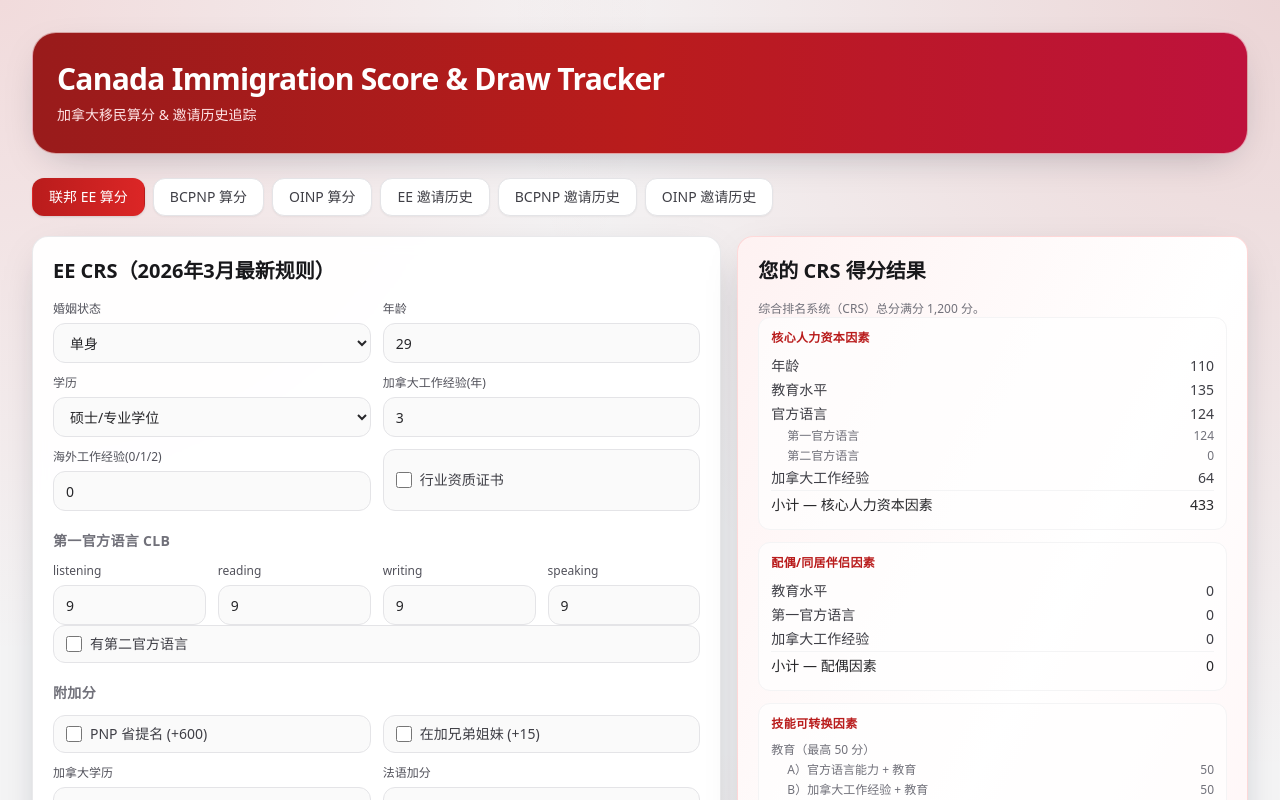
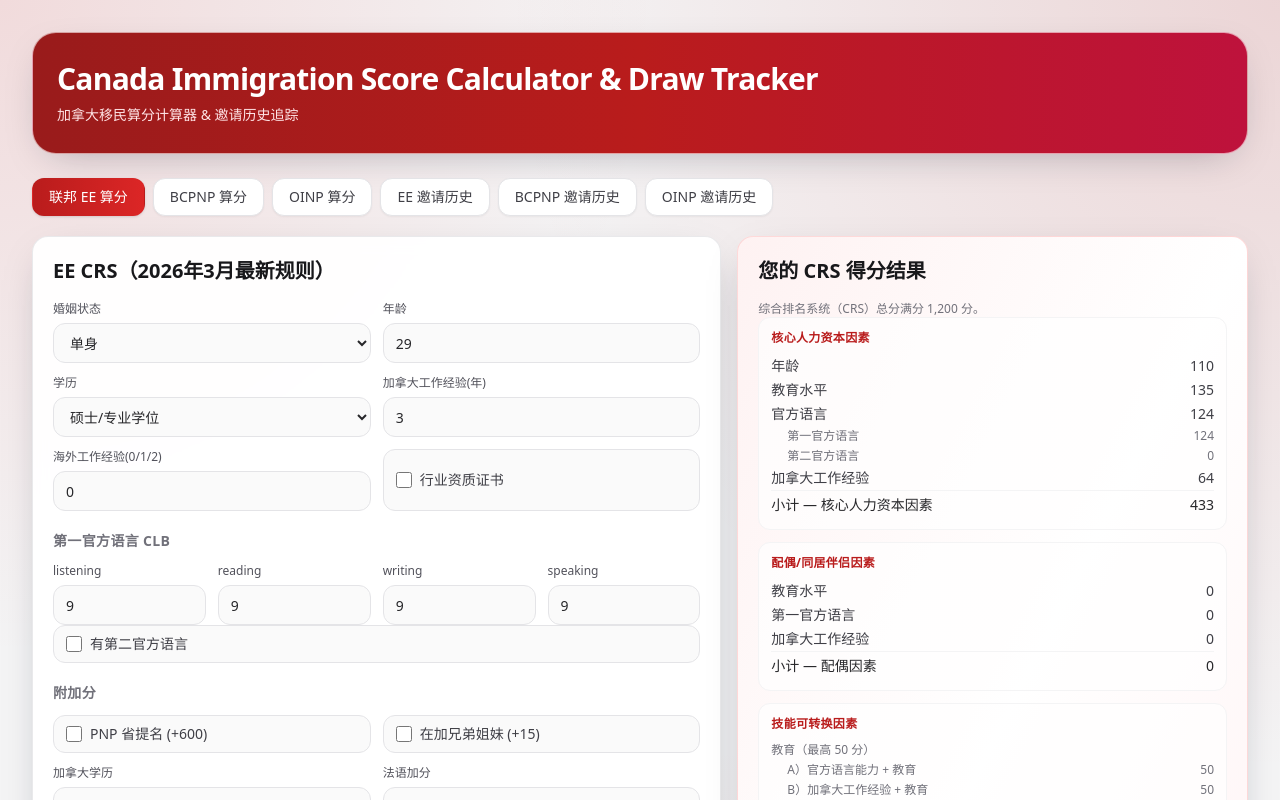
Before and after one commit to frankwang0909/canada-immigration-score-and-draw-tracker, a Next.js app: page /ee in a window 1280 px wide. Shown: the top 800 px of the page. Built offline with nearby package versions, Linux system fonts and the light colour scheme.

Commit message:
feat: rename to Score Calculator, update header and SEO

```diff
--- a/src/app/layout.tsx
+++ b/src/app/layout.tsx
@@ -7,8 +7,8 @@
 export const metadata: Metadata = {
   metadataBase: new URL('https://score.debugcanada.com'),
   title: {
-    default: '加拿大移民算分 & 邀请历史 | EE CRS / BCPNP / OINP 计算器 2026',
-    template: '%s | 加拿大移民算分工具'
+    default: '加拿大移民算分计算器 & 邀请历史 | EE CRS / BCPNP / OINP 2026',
+    template: '%s | 加拿大移民算分计算器'
   },
   description:
     '免费加拿大移民算分工具（2026最新规则）：联邦 Express Entry CRS 分数、BCPNP Skills Immigration 200分、OINP EOI 分数一键计算。EE/BCPNP/OINP 邀请历史每日自动更新，数据来自 IRCC 官网。Canada immigration CRS score calculator, draw history tracker.',
@@ -36,7 +36,7 @@
     shortcut: '/favicon.svg',
     apple: '/favicon.svg'
   },
-  authors: [{ name: 'Canada Immigration Score & Draw Tracker' }],
+  authors: [{ name: 'Canada Immigration Score Calculator & Draw Tracker' }],
   robots: {
     index: true,
     follow: true,
@@ -54,8 +54,8 @@
   openGraph: {
     type: 'website',
     url: 'https://score.debugcanada.com/',
-    siteName: '加拿大移民算分 & 邀请历史追踪',
-    title: '加拿大移民算分 & 邀请历史 | EE CRS / BCPNP / OINP 计算器 2026',
+    siteName: '加拿大移民算分计算器 & 邀请历史追踪',
+    title: '加拿大移民算分计算器 & 邀请历史 | EE CRS / BCPNP / OINP 2026',
     description:
       '免费加拿大移民算分工具（2026最新规则）：EE CRS 分数、BCPNP 200分、OINP EOI 一键计算，邀请历史每日更新。',
     images: [
@@ -70,9 +70,9 @@
   },
   twitter: {
     card: 'summary_large_image',
-    title: '加拿大移民算分 & 邀请历史 | EE CRS / BCPNP / OINP 计算器 2026',
+    title: '加拿大移民算分计算器 & 邀请历史 | EE CRS / BCPNP / OINP 2026',
     description:
-      '免费加拿大移民算分工具：EE CRS 分数、BCPNP 200分、OINP EOI 一键计算，邀请历史每日更新。',
+      '免费加拿大移民算分计算器：EE CRS 分数、BCPNP 200分、OINP EOI 一键计算，邀请历史每日更新。',
     images: ['https://score.debugcanada.com/og-image.png']
   },
   other: {
@@ -87,14 +87,14 @@
       '@type': 'WebSite',
       '@id': 'https://score.debugcanada.com/#website',
       url: 'https://score.debugcanada.com/',
-      name: '加拿大移民算分 & 邀请历史追踪',
+      name: '加拿大移民算分计算器 & 邀请历史追踪',
       description: '加拿大联邦 EE CRS、BCPNP、OINP 移民算分工具及邀请历史追踪',
       inLanguage: ['zh-CN', 'en-CA']
     },
     {
       '@type': 'WebApplication',
       '@id': 'https://score.debugcanada.com/#app',
-      name: '加拿大移民算分 & 邀请历史追踪',
+      name: '加拿大移民算分计算器 & 邀请历史追踪',
       url: 'https://score.debugcanada.com/',
       description:
         '免费在线工具，计算加拿大联邦 EE CRS 分数、BCPNP Skills Immigration 分数、OINP EOI 分数，并追踪最新邀请历史。',
@@ -131,8 +131,8 @@
       <body>
         <div className="app-shell">
           <header className="app-header">
-            <h1>Canada Immigration Score &amp; Draw Tracker</h1>
-            <p className="header-subtitle">加拿大移民算分 &amp; 邀请历史追踪</p>
+            <h1>Canada Immigration Score Calculator &amp; Draw Tracker</h1>
+            <p className="header-subtitle">加拿大移民算分计算器 &amp; 邀请历史追踪</p>
           </header>
           <NavBar />
           <main>{children}</main>
```
Also changed, not shown: 1 other file (tests, documents, lock files or other folders).
